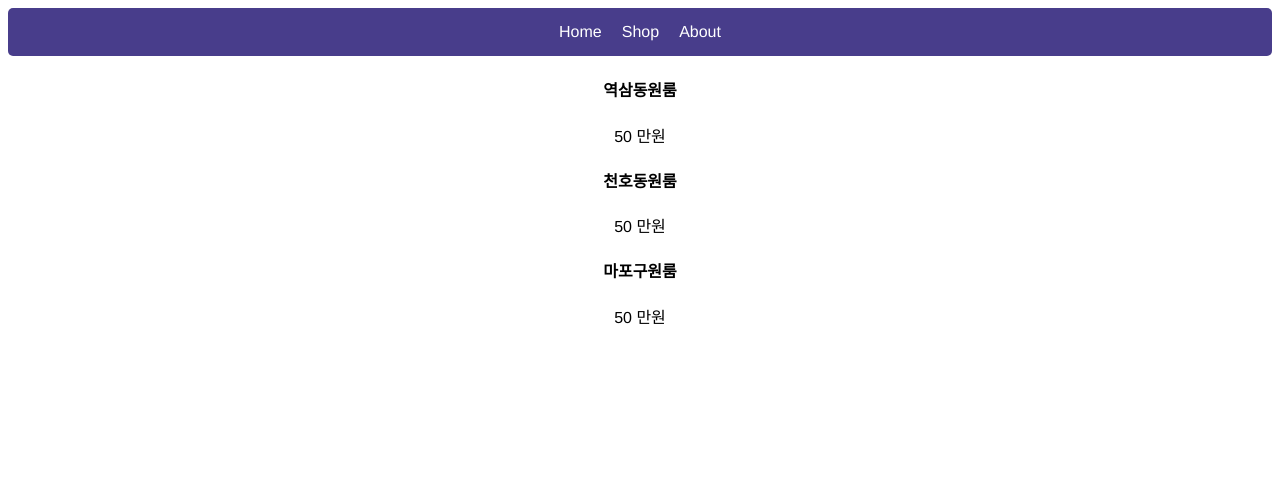
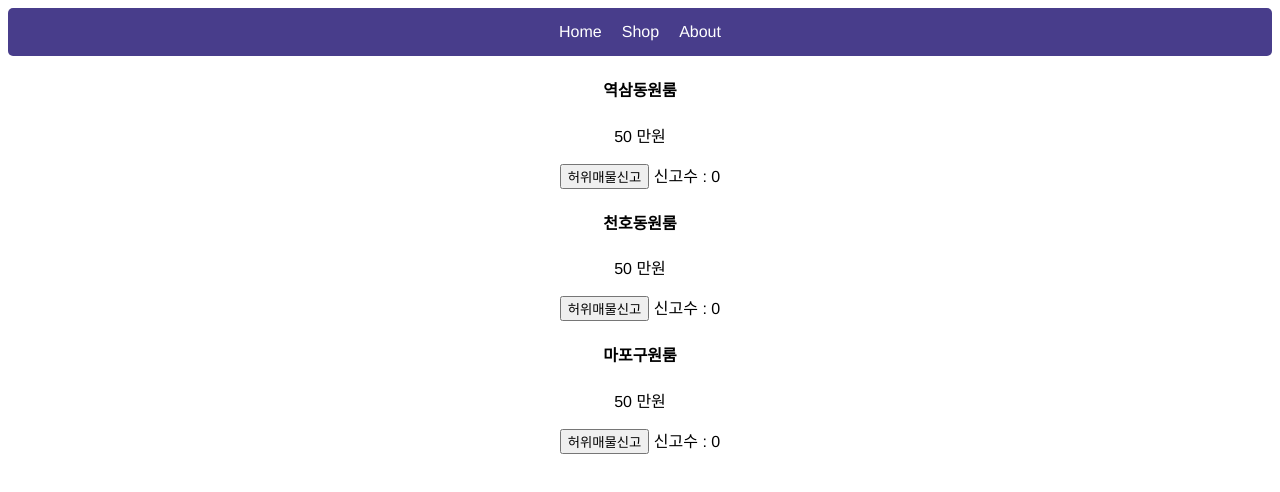
Before and after one commit to tbongkim03/vuedongsan, a Vue app: page / in a window 1280 px wide. Shown: the top 492 px of the page. Built offline with nearby package versions, Linux system fonts and the light colour scheme.

Commit message:
3 commit

```diff
--- a/src/App.vue
+++ b/src/App.vue
@@ -11,13 +11,21 @@
   v-for 문법을 이용해 지금 있는 상품목록을 반복문으로 축약해보십시오.
 
   가격은 신경쓰지말고 상품제목만 잘 보이면 됩니다. -->
-  <div v-for="value in products" :key="value">
+  <div v-for="(value, i) in products" :key="value">
     <h4>{{ value }}</h4>
     <p>50 만원</p>
+    <!-- 오늘의 5분 숙제 :
+
+    모든 상품에 신고버튼과 기능을 만들어오십시오.
+
+    상품마다 각각 신고수를 따로 집계해야합니다. 그래서 신고수 3개를 각각 저장할 공간이 미리 필요하겠군요. -->
+    <button @click="increase(i)">허위매물신고</button> <span>신고수 : {{ 신고수[i] }}</span>
   </div>
 </template>
 
 <script>
+
+import { isInDestructureAssignment } from 'vue/compiler-sfc';
 
 
 
@@ -35,6 +43,12 @@ export default {
       // products : ['역삼동원룸', '천호동원룸', '마포구원룸']
       products : ['역삼동원룸', '천호동원룸', '마포구원룸'],
       메뉴들 : ['Home', 'Shop', 'About'],
+      신고수 : [0, 0, 0],
+    }
+  },
+  methods: {
+    increase(i) {
+      this.신고수[i] ++;
     }
   },
   components : {
```
